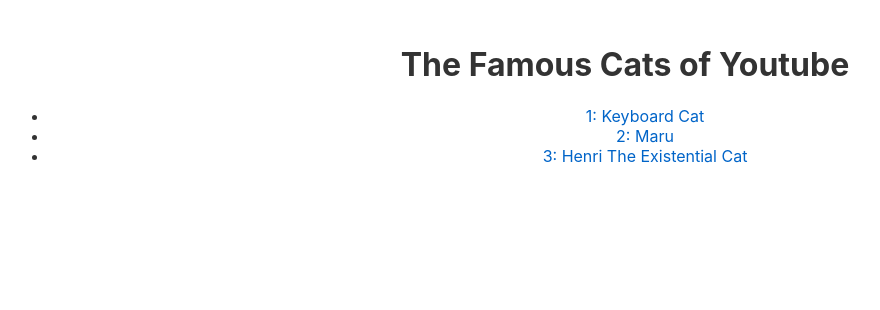
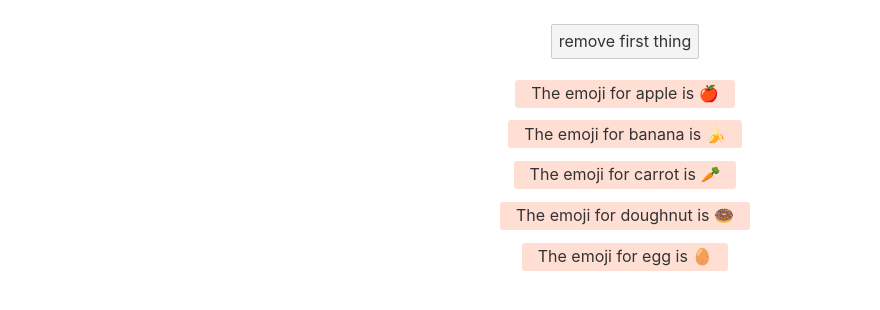
Before and after one commit to altaf-web/svelte-ts-example-app, a Svelte app: page / in a window 1280 px wide. Shown: the top 310 px of the page, without its empty margins (15-895 px from the left). Built offline with nearby package versions, Linux system fonts and the light colour scheme.

Commit message:
keyed each block

```diff
--- a/src/App.svelte
+++ b/src/App.svelte
@@ -8,12 +8,14 @@
 	import IfElseBlock from "./IfElseBlock.svelte";
 	import ElseIfBlock from "./ElseIfBlock.svelte";
 	import EachLoop from "./EachLoop.svelte";
+	import KeyedEachBlock from "./KeyedEachBlock.svelte";
 	export let name: string;
 </script>
 
 <main>
+	<KeyedEachBlock />
+<!--
 	<EachLoop />
-<!--
 	<ElseIfBlock />
 	<IfElseBlock />
 	<IfBlock />
--- /dev/null
+++ b/src/KeyedEachBlock.svelte
@@ -0,0 +1,20 @@
+<script lang="ts">
+    import Thing from './Thing.svelte'
+    let things = [
+        { id: 1, name: 'apple' },
+        { id: 2, name: 'banana' },
+        { id: 3, name: 'carrot' },
+        { id: 4, name: 'doughnut' },
+        { id: 5, name: 'egg' },
+    ];
+    function handleClick() {
+        things = things.slice(1);
+    }
+</script>
+<button on:click={handleClick}>
+    remove first thing
+</button>
+
+{#each things as thing (thing.id) }
+    <Thing name={thing.name}/>
+{/each}
--- /dev/null
+++ b/src/Thing.svelte
@@ -0,0 +1,31 @@
+<script lang="ts">
+    import {onDestroy} from 'svelte'
+    const emojis = {
+        apple: "🍎",
+        banana: "🍌",
+        carrot: "🥕",
+        doughnut: "🍩",
+        egg: "🥚"
+    }
+    export let name;
+    const emoji = emojis[name];
+
+    onDestroy(() => {
+        console.log("Thing destroyed : "+ name);
+    });
+</script>
+<p>
+    <span>The emoji for {name} is {emoji}</span>
+</p>
+<style>
+    p {
+        margin: 0.8em 0;
+    }
+    span {
+        display: inline-block;
+        padding: 0.2em 1em 0.3em;
+        text-align: center;
+        border-radius: 0.2em;
+        background-color: #FFDFD3;
+    }
+</style>
```
